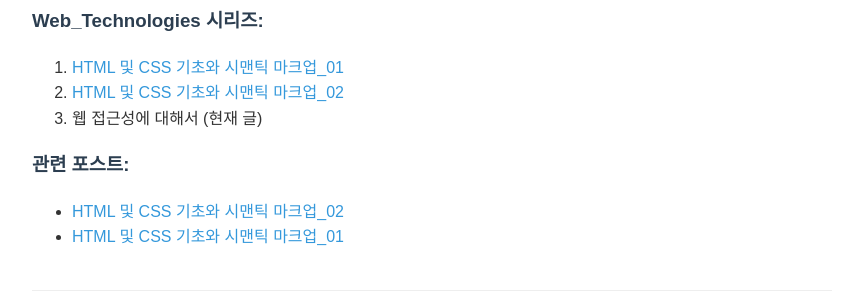
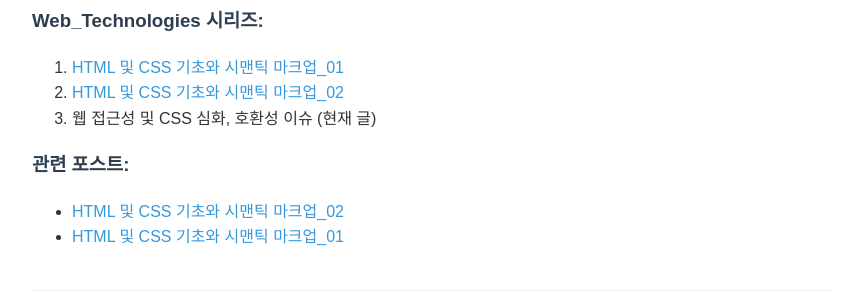
Before and after one commit to allenkang92/allenkang92.github.io, a Jekyll site: the page built from _posts/2024-09-19-웹접근성.md, in a window 1280 px wide and 900 px high, scrolled down 6464 px. Shown: the part 517-817 px from the top of the window, without its empty margins (208-1071 px from the left). Built offline with Jekyll 4.4.1, drawn with Linux system fonts in a browser that asks for light colours; comment, search, counter and statistics services are not loaded; some of the changed text lies outside the part shown.

```diff
--- a/_posts/2024-09-19-웹접근성.md
+++ b/_posts/2024-09-19-웹접근성.md
@@ -1,6 +1,6 @@
 ---
 layout: post
-title: "웹 접근성에 대해서"
+title: "웹 접근성 및 CSS 심화, 호환성 이슈"
 date: 2024-09-19 09:50:00 +0900
 categories: [web_technologies]
 series: "Web_Technologies"
```
